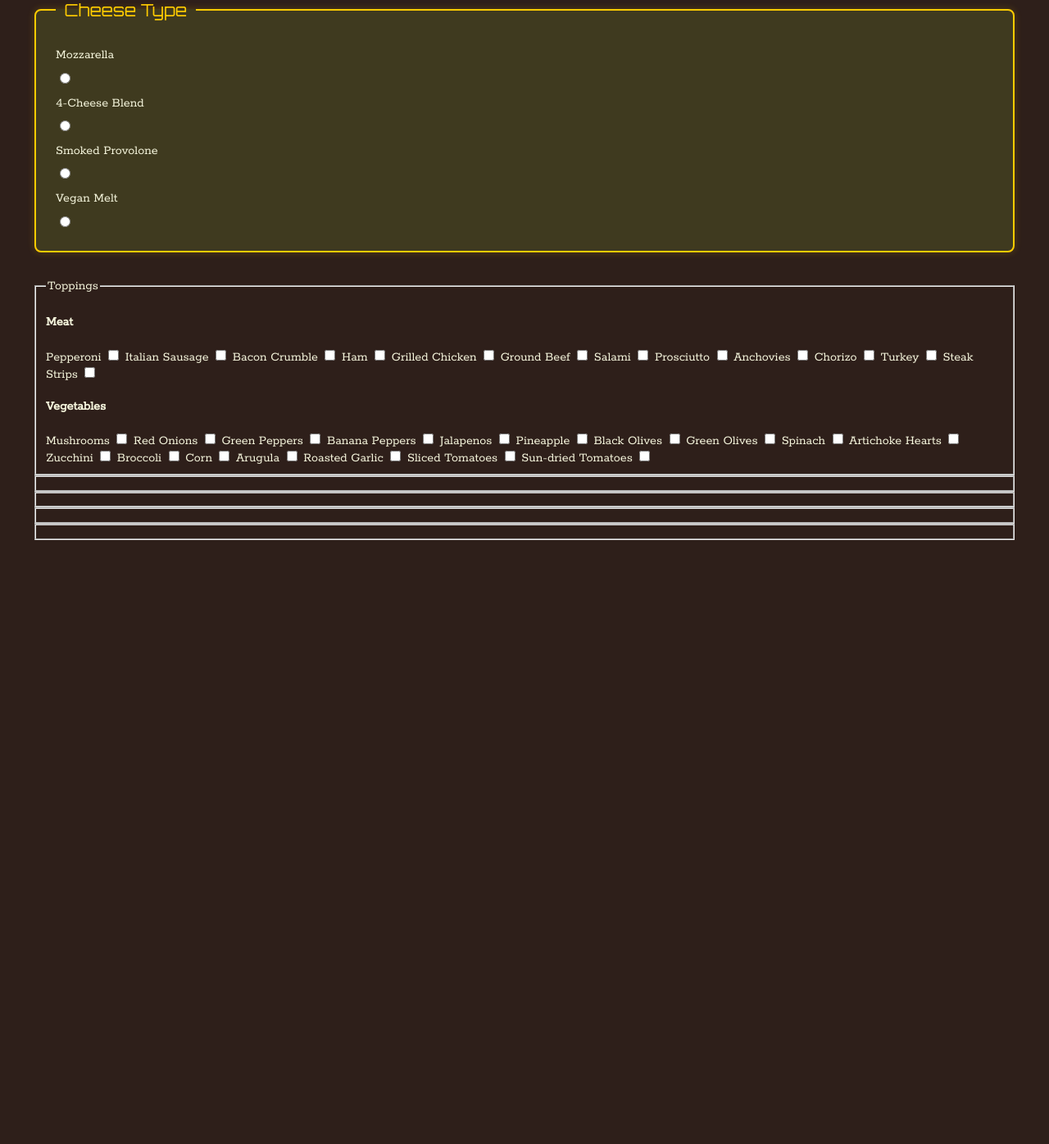
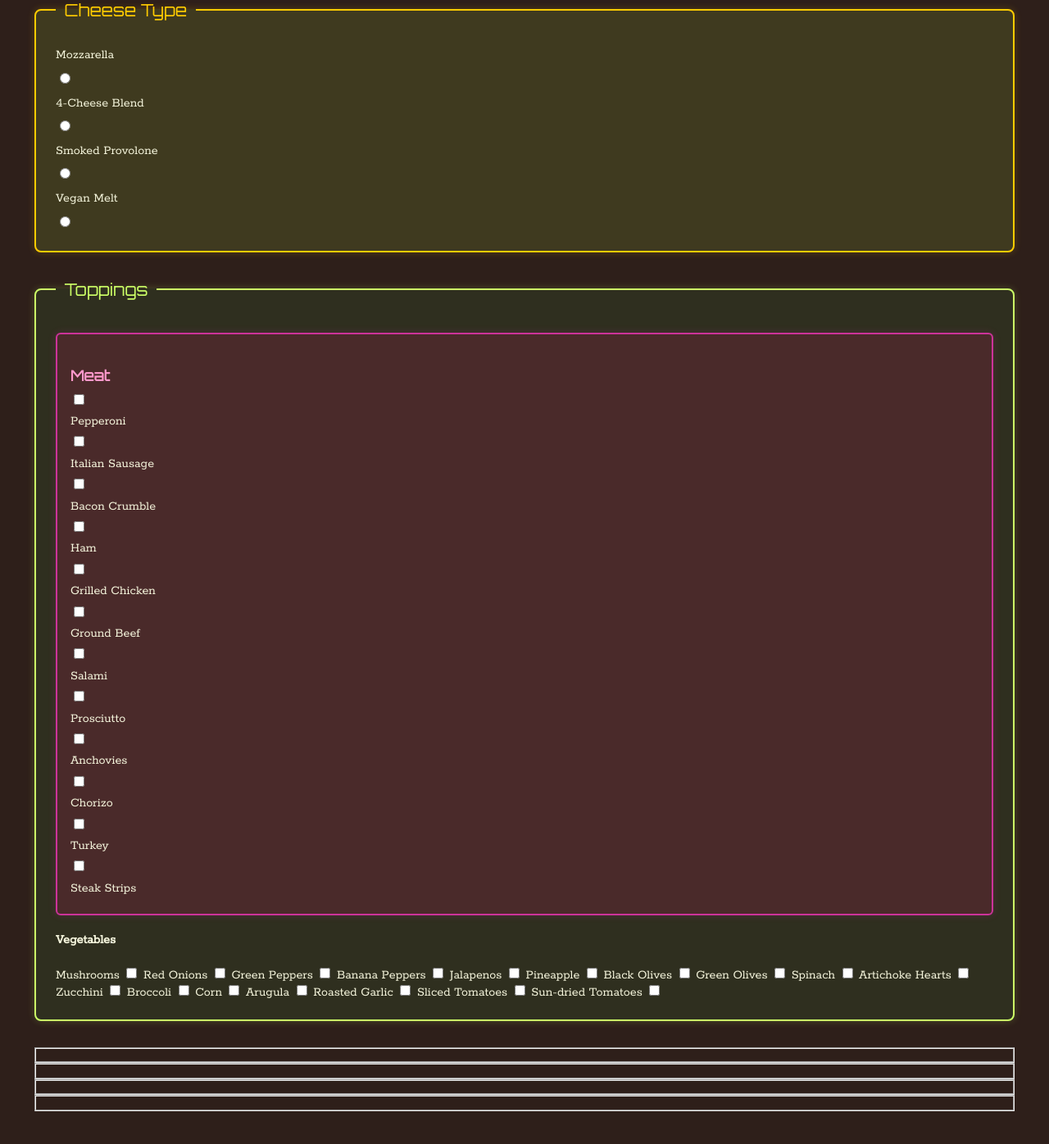
Before and after one commit to Riokajin/HTML-CSS-JS-Fundamentals-Adam-Evans, a PHP site: page / in a window 1280 px wide. Shown: the part 1226-2622 px from the top of the page at 82% size. Before the commit the page ends 1885 px from the top, so only its background shows below. Run offline with PHP 8.4, Linux system fonts and the light colour scheme.

Commit message:
added styling to meat toppings area and moved labels to after the inputs to allow for the selection label to be bold and colored when checked

```diff
--- a/assignment-1/css/styles.css
+++ b/assignment-1/css/styles.css
@@ -38,7 +38,7 @@ body {
     margin: 0.6em 0;/*vertical spacing*/
     cursor: pointer;/*hand cursor on hover to simulate a similar visual to the selector in the FF7 menus*/
     transition: color 0.3s ease;/*change colour smoothly on hover*/
-    color: #f5f5dc; /*default parchment paper colour*/
+    color: #f5f5dc; /*default parchment paper colour included for potential change later*/
 }
 /*change color of radio button when option is selected*/
 .size-fieldset input[type="radio"] {
@@ -197,3 +197,62 @@ body {
 .cheese-fieldset label:hover {
     color: #ffcc00;
 }
+
+/*Toppings styled as Effect Materia (status modifiers) yellow-green*/
+
+.toppings-fieldset {
+    background-color: #2f2f1f; /*damaged reactor color steel*/
+    border: 2px solid #ccff66; /*effect materia yellow-green*/
+    border-radius: 8px;
+    padding: 1.5em;
+    margin-bottom: 2em;
+    box-shadow: 0 0 10px #ccff6633;
+}
+
+.toppings-fieldset legend {
+    font-family: 'Orbitron', sans-serif;
+    font-size: 1.3em;
+    color: #ccff66;
+    padding: 0 0.5em;
+}
+
+/* Meat group red-violet of hp-up materia in crisis core */
+
+.meat-group {
+    background-color: #4a2a2a; /*Charcoal Ember base*/
+    border: 2px solid #cc3399; /*red-violet hp-plus independent materia*/
+    border-radius: 6px;
+    padding: 1em;
+    margin-top: 1em;
+    box-shadow: 0 0 10px #cc339933;
+}
+
+.meat-group h4 {
+    font-family: 'Orbitron', sans-serif;
+    font-size: 1.1em;
+    color: #ff99cc; /* soft pink-purple for contrast */
+    margin-bottom: 0.5em;
+}
+
+.meat-group input[type="checkbox"] {
+    accent-color: #cc3399; /*red-violet color for meat selections*/
+    margin-right: 0.5em;
+}
+
+.meat-group label {
+    display: block;
+    margin: 0.4em 0;
+    cursor: pointer;
+    transition: color 0.3s ease;
+    color: #f5f5dc;
+}
+
+.meat-group label:hover {
+    color: #cc3399;
+}
+
+/*selection color change and bold when checked*/
+.meat-group input[type="checkbox"]:checked + label {
+    color: #cc3399;
+    font-weight: bold;
+}
```
Also changed, not shown: assignment-1/index.html (+13 -12 lines).
